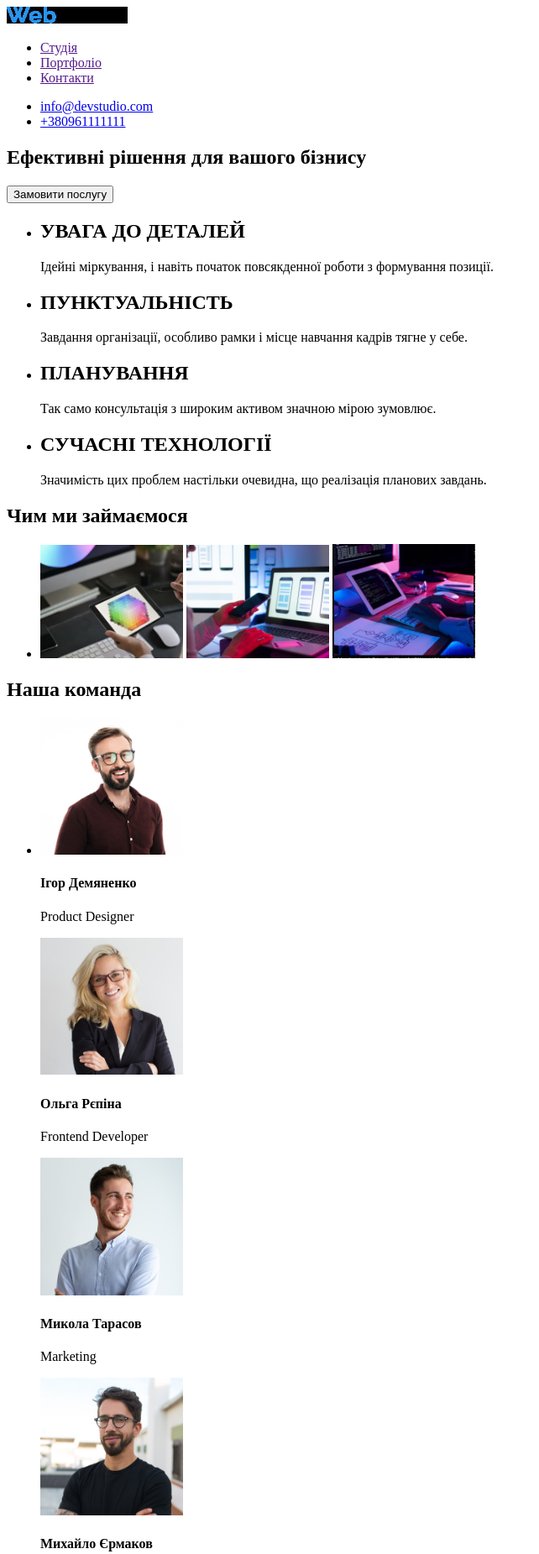
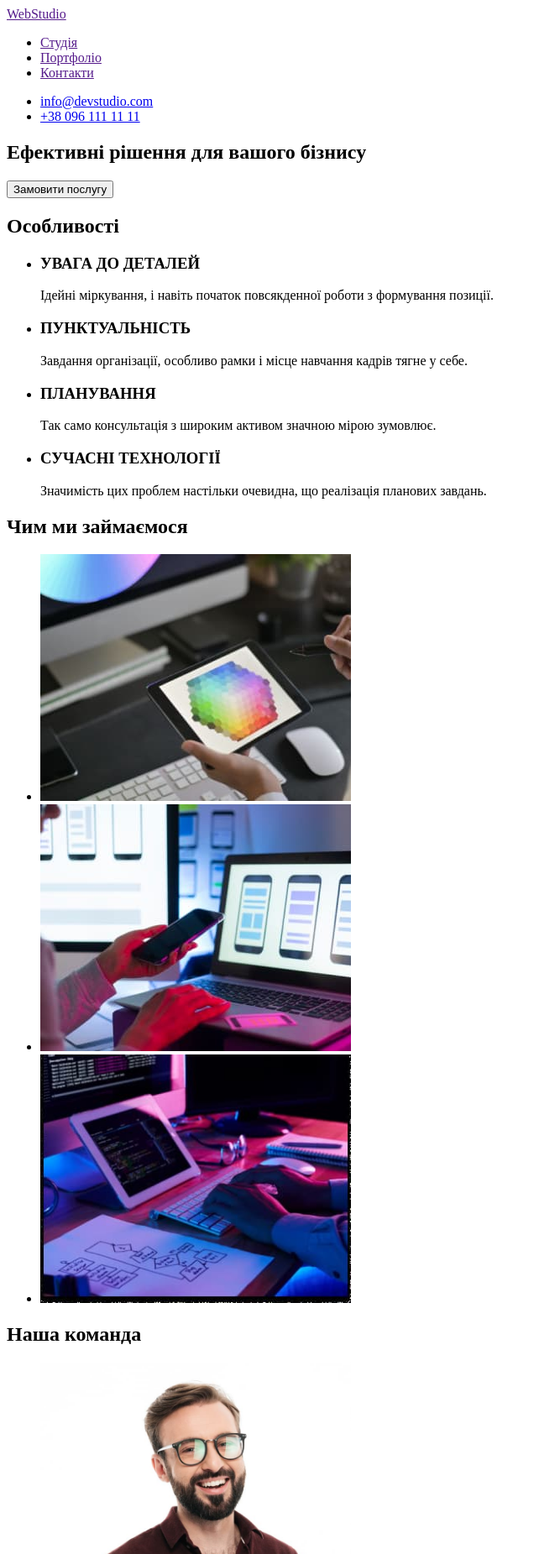
Before and after one commit to Sergiy-Yevchihen/goit-markup-hw-02, a plain HTML site: page index.html in a window 1280 px wide. Shown: the top 1851 px of the page at 84% size, without its empty margins (0-642 px from the left). Drawn offline with Linux system fonts and the light colour scheme.

Commit message:
Update index.html

```diff
--- a/index.html
+++ b/index.html
@@ -10,9 +10,7 @@
     <!--шапка-->
     <header>
      <nav>
-         <a href="">
-         <img src="./images/logo.jpg" alt="логотип">
-         </a>
+         <a href="">WebStudio</a>
             <ul>
                 <li><a href="">Студія</a></li>
                 <li><a href="">Портфоліо</a></li>
@@ -20,8 +18,8 @@
             </ul>
       </nav>
             <ul>
-                <li><a href="info@devstudio.com">info@devstudio.com</a></li>
-                <li><a href="rel:+380961111111">+380961111111</a></li>
+                <li><a href="mailto:info@devstudio.com">info@devstudio.com</a></li>
+                <li><a href="tel:+380961111111">+38 096 111 11 11</a></li>
             </ul>
     </header>
     <main>
@@ -29,76 +27,73 @@
          <h1>Ефективні рішення для вашого бізнису</h1>
          <button type=button>Замовити послугу</button>
       </section>
+     <!--особливості-->
      <section>
-           <!--особливості-->
+          <h2>Особливості</h2>
          <ul>
              <li>
-                 <h2>УВАГА ДО ДЕТАЛЕЙ</h2>
+                 <h3>УВАГА ДО ДЕТАЛЕЙ</h3>
                  <p>Ідейні міркування, і навіть початок повсякденної роботи з формування позиції.</p>
              </li>
              <li>
-                 <h2>ПУНКТУАЛЬНІСТЬ</h2>
+                 <h3>ПУНКТУАЛЬНІСТЬ</h3>
                  <p>Завдання організації, особливо рамки і місце навчання кадрів тягне у себе.</p>
              </li>
              <li>
-                 <h2>ПЛАНУВАННЯ</h2>
+                 <h3>ПЛАНУВАННЯ</h3>
                  <p>Так само консультація з широким активом значною мірою зумовлює.</p>
              </li>
               <li>
-                  <h2>СУЧАСНІ ТЕХНОЛОГІЇ</h2>
+                  <h3>СУЧАСНІ ТЕХНОЛОГІЇ</h3>
                   <p>Значимість цих проблем настільки очевидна, що реалізація планових завдань.</p>
              </li>
          </ul>
       </section>
         <!--чим ми займаємось-->
      <section>
-             <div>
          <h2>Чим ми займаємося</h2>
           <ul>
-                     <li>
-                         <img src="./images/img_7.jpg " alt="foto" width="170">
-                         <img src="./images/img_6.jpg " alt="foto" width="170">
-                         <img src="./images/img_5.jpg " alt="foto" width="170">
-                     </li>
+             <li><img src="./images/img_7.jpg " alt="foto" width="370"></li>
+             <li><img src="./images/img_6.jpg " alt="foto" width="370"></li>
+             <li><img src="./images/img_5.jpg " alt="foto" width="370"></li>
          </ul>
-              </div>
      </section>
         <!--наша команда-->
      <section>
          <h2>Наша команда</h2>
          <ul>
              <li>
-                <img src="./images/img_4.jpg" alt="foto" width="170">
-                <h4>Ігор Демяненко</h4>
+                 <img src="./images/img_4.jpg" alt="foto" width="370">
+                 <h3>Ігор Демяненко</h3>
                  <p lang="en">Product Designer</p>
-                <img src="./images/img_1.jpg " alt="foto" width="170">
-                <h4>Ольга Рєпіна</h4>
+             </li>
+             <li>
+                 <img src="./images/img_1.jpg " alt="foto" width="370">
+                 <h3>Ольга Рєпіна</h3>
                  <p lang="en">Frontend Developer</p>
-                <img src="./images/img_2.jpg " alt="foto" width="170">
-                <h4>Микола Тарасов</h4>
+             </li>
+             <li>
+                 <img src="./images/img_2.jpg " alt="foto" width="370">
+                 <h3>Микола Тарасов</h3>
                  <p lang="en">Marketing</p>
-                <img src="./images/img_3.jpg " alt="foto" width="170">
-                <h4>Михайло Єрмаков</h4>
+             </li>
+             <li>
+                 <img src="./images/img_3.jpg " alt="foto" width="370">
+                 <h3>Михайло Єрмаков</h3>
                  <p lang="en">UI Designer</p>
              </li>
          </ul>
      </section>
         <!--футер-->
      <footer>
-          <div>
-              <a href="">
-
-                 <img src="./images/logo.jpg" alt="foto">
-              </a>
+         <a href="">WebStudio</a>
          <address>
-                  м. Київ,<br>
-                  пр-т Лесі Українки, 26,<br>
+             <p lang="uk">м. Київ, пр-т Лесі Українки, 26</p>
                 <ul>
                     <li><a href="mailto:info@devstudio.com">info@devstudio.com</a></li>
                     <li><a href="tel:+380961111111">+380961111111</a></li>
                 </ul>
          </address>
-            </div>
      </footer>
    </main>
 </body>
```
Lines whose indentation alone changed are shown as unchanged.
